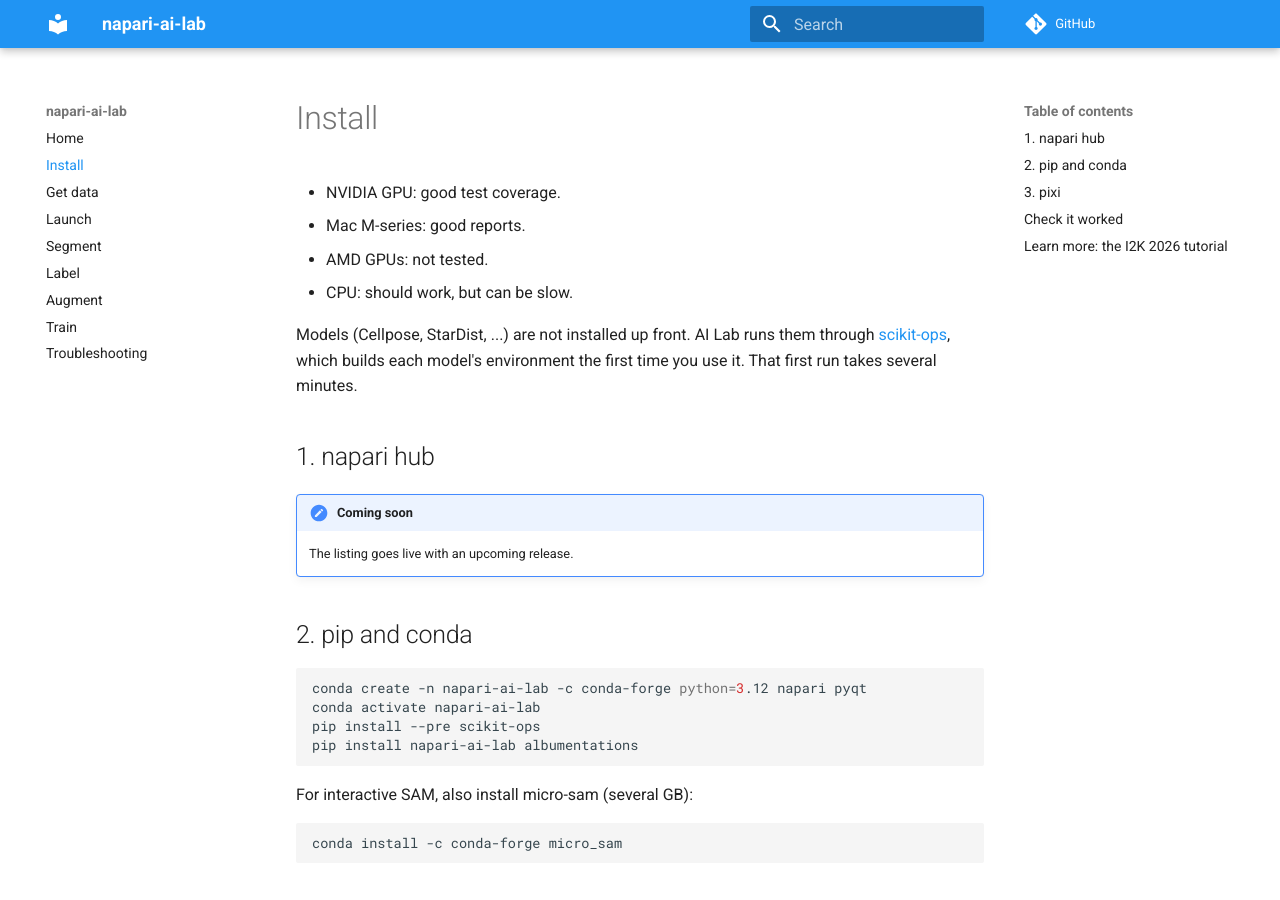
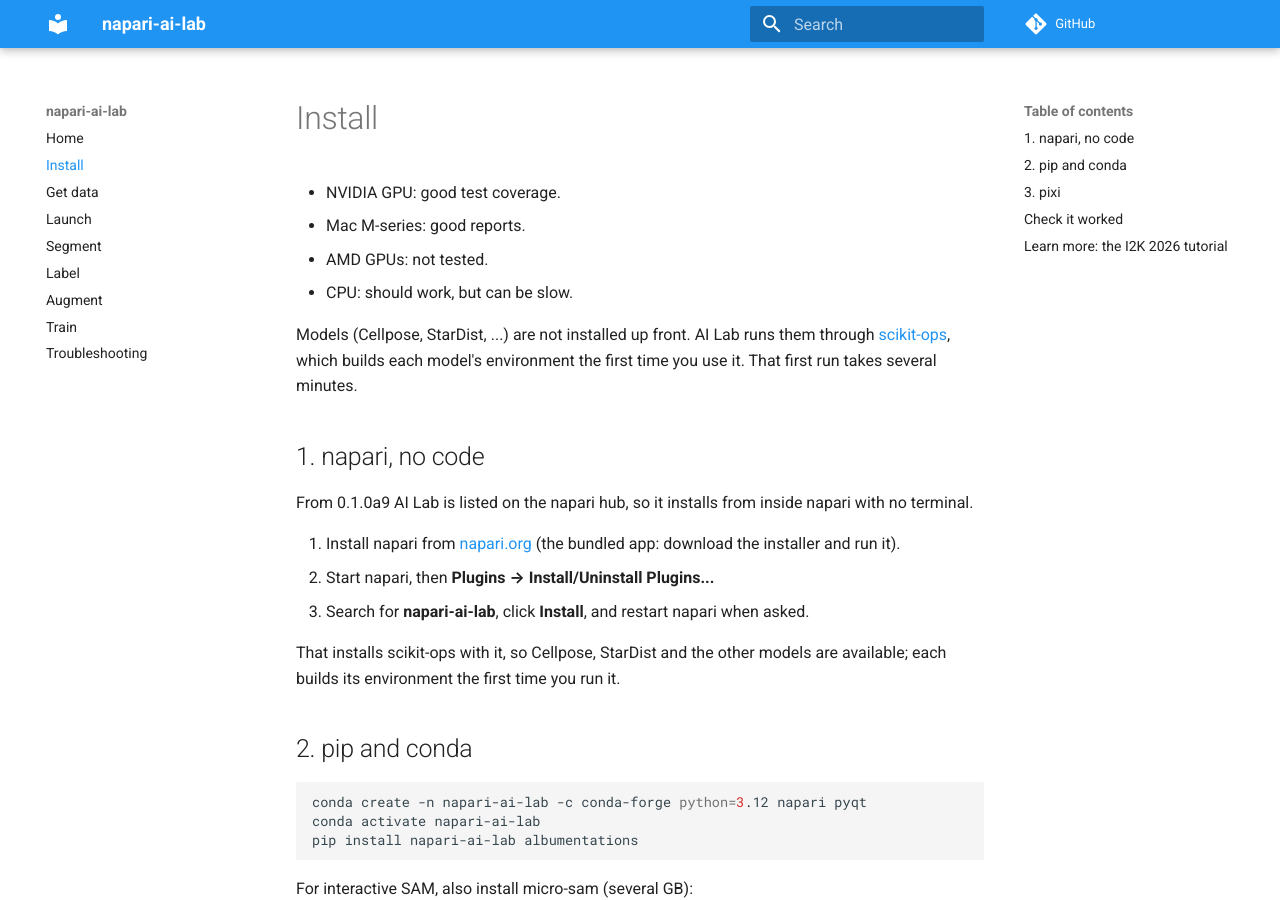
Before and after one commit to True-North-Intelligent-Algorithms/napari-ai-lab, an MkDocs documentation site: the page built from docs/install.md, in a window 1280 px wide and 900 px high. Built offline with MkDocs 1.6.1 and Material for MkDocs 9.7.7, drawn with Linux system fonts in a browser that asks for light colours; comment, search, counter and statistics services are not loaded.

Commit message:
Codeless install: declare scikit-ops, list on napari hub
A plain `pip install napari-ai-lab` (napari hub, the plugin manager) now
gets the model route: scikit-ops and tifffile are declared dependencies,
and napari.yaml is public so the hub lists the plugin.

The "not available" notes printed while the plugin loads are ASCII now;
an emoji there raised UnicodeEncodeError wherever stdout is cp1252 and
took every widget down. Install docs describe the no-code route.

Co-Authored-By: Claude Opus 5.5 <noreply@anthropic.com>

````diff
--- a/docs/install.md
+++ b/docs/install.md
@@ -10,17 +10,25 @@ through [scikit-ops](https://github.com/apposed/scikit-ops), which builds each
 model's environment the first time you use it. That first run takes several
 minutes.
 
-## 1. napari hub
+## 1. napari, no code
 
-!!! note "Coming soon"
-    The listing goes live with an upcoming release.
+From 0.1.0a9 AI Lab is listed on the napari hub, so it installs from inside
+napari with no terminal.
+
+1. Install napari from [napari.org](https://napari.org/stable/tutorials/fundamentals/installation_bundle.html)
+   (the bundled app: download the installer and run it).
+2. Start napari, then **Plugins → Install/Uninstall Plugins...**
+3. Search for **napari-ai-lab**, click **Install**, and restart napari when
+   asked.
+
+That installs scikit-ops with it, so Cellpose, StarDist and the other models
+are available; each builds its environment the first time you run it.
 
 ## 2. pip and conda
 
 ```sh
 conda create -n napari-ai-lab -c conda-forge python=3.12 napari pyqt
 conda activate napari-ai-lab
-pip install --pre scikit-ops
 pip install napari-ai-lab albumentations
 ```
 
--- a/src/napari_ai_lab/napari.yaml
+++ b/src/napari_ai_lab/napari.yaml
@@ -1,7 +1,7 @@
 name: napari-ai-lab
 display_name: Napari AI Lab
 # use 'hidden' to remove plugin from napari hub search results
-visibility: hidden
+visibility: public
 # see https://napari.org/stable/plugins/technical_references/manifest.html#fields for valid categories
 # categories: []
 contributions:
````
Also changed, not shown: docs/spec/OPEN.md (+50 -8 lines), pyproject.toml (+9 -3 lines), 2 other files.
